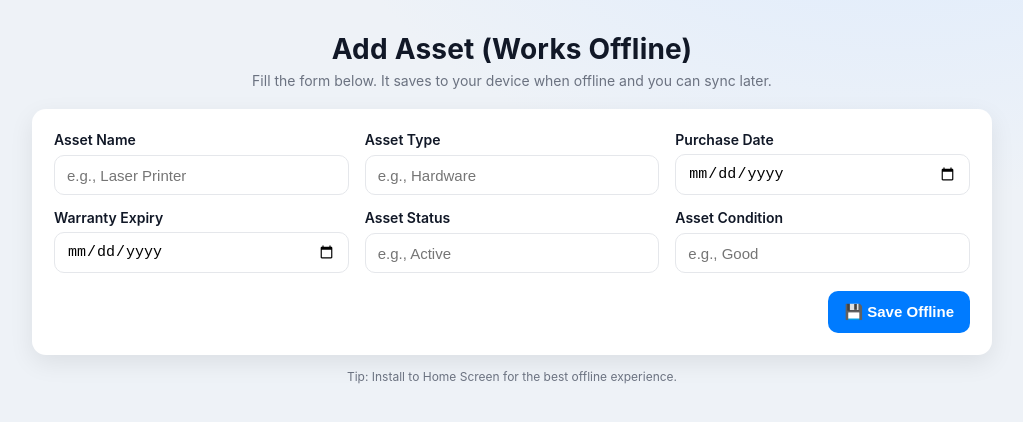
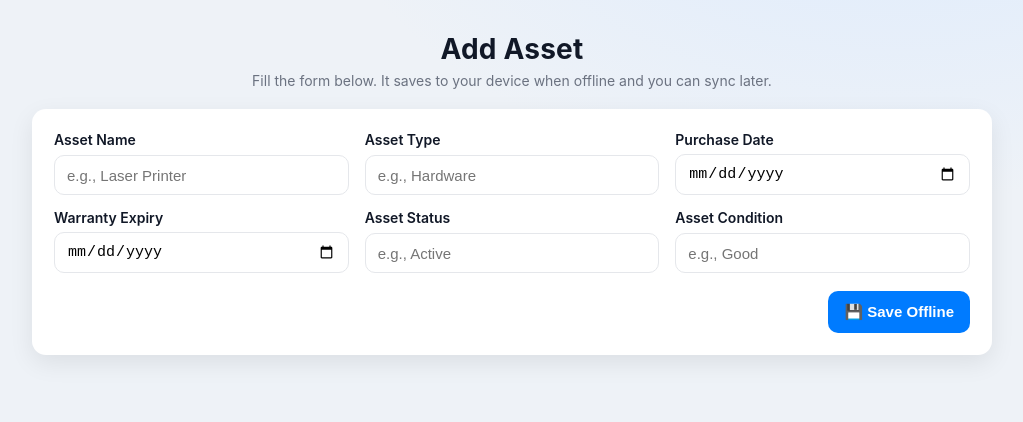
Before and after one commit to sanjaykrishna1998/asset-management, a website: page frontend/asset-form.html in a window 1280 px wide. Shown: the whole page, without its empty margins (128-1151 px from the left). Drawn offline with Linux system fonts and the light colour scheme.

Commit message:
Update asset-form.html

```diff
--- a/frontend/asset-form.html
+++ b/frontend/asset-form.html
@@ -140,7 +140,7 @@
 <body>
   <div class="wrap">
     <header id="header">
-      <h1 id="title">Add Asset (Works Offline)</h1>
+      <h1 id="title">Add Asset</h1>
       <p class="sub">Fill the form below. It saves to your device when offline and you can sync later.</p>
     </header>
 
@@ -186,9 +186,6 @@
       </div>
     </section>
 
-    <footer>
-      Tip: Install to Home Screen for the best offline experience.
-    </footer>
   </div>
 
   <script>
```
